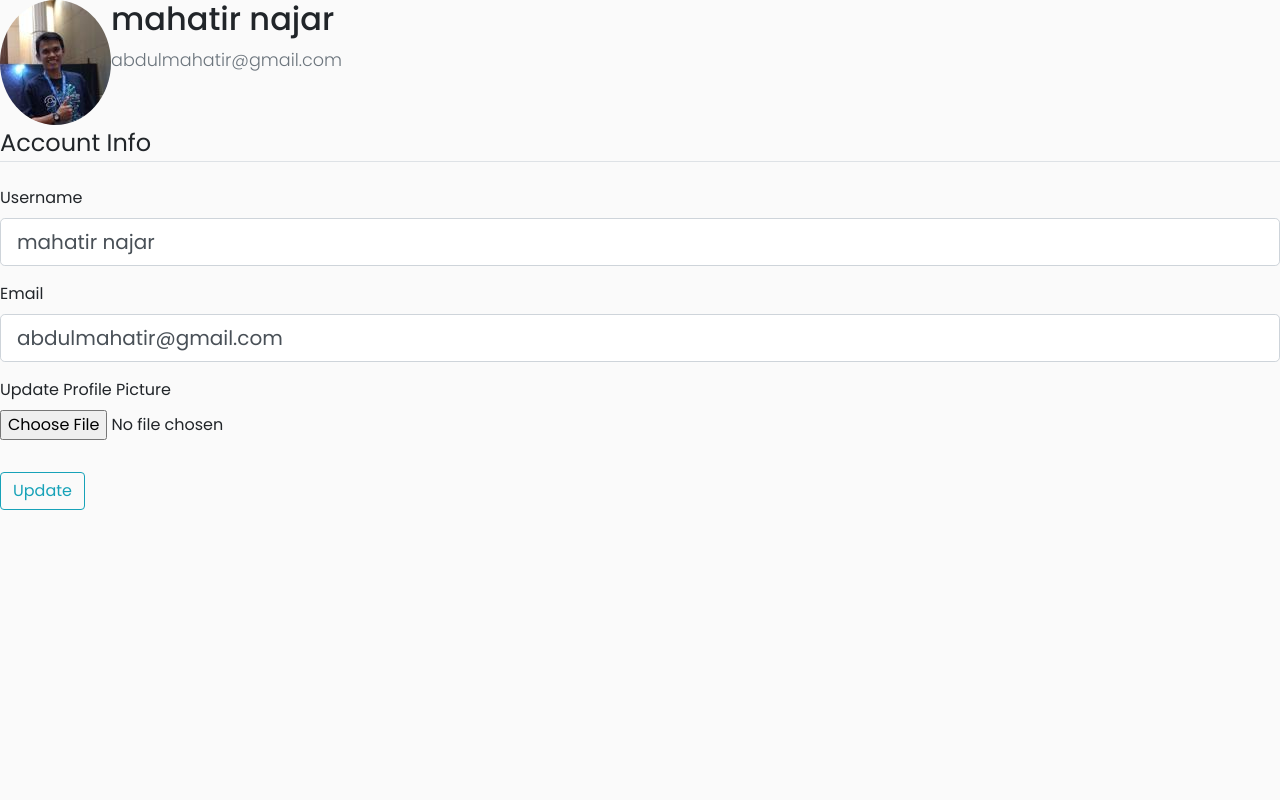
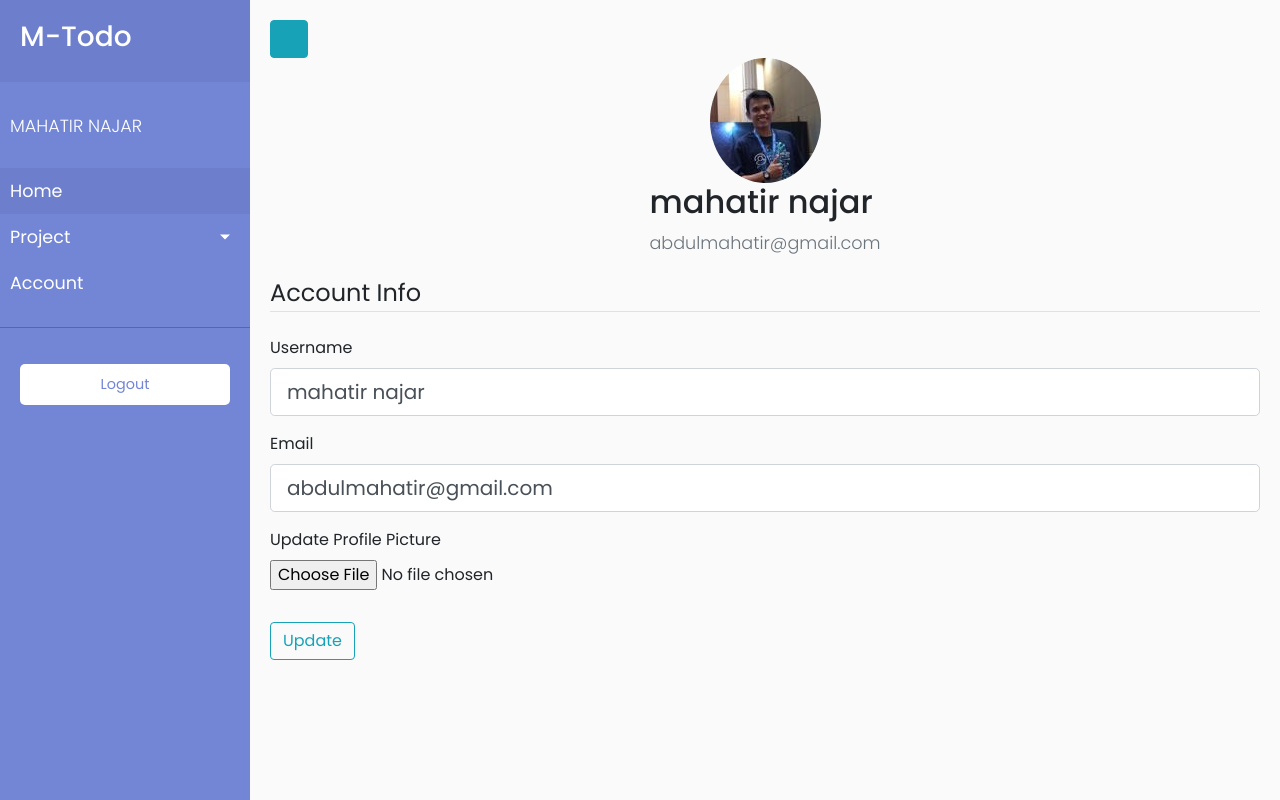
Before and after one commit to mahatirnajar/todaApp, a Flask app: page /account in a window 1280 px wide. Run offline with Flask 2, Linux system fonts and the light colour scheme; a user stored in the database is signed in; data comes from the database, SQL or seed files in the repository; both versions use the stored data as it was after the commit; some libraries are stand-ins or nearby versions; some web fonts are replaced.

Commit message:
styling page

```diff
--- a/todaApp/routes.py
+++ b/todaApp/routes.py
@@ -36,7 +36,7 @@
 @app.route("/logout")
 def logout():
     logout_user()
-    return redirect(url_for('about'))
+    return redirect(url_for('login'))
 
 
 @app.route("/")
@@ -61,7 +61,8 @@
         db.session.add(project)
         db.session.commit()
         return redirect(url_for('home'))
-    return render_template('new-project.html', form=form,  legend='New Project')
+    projects = Project.query.all()
+    return render_template('new-project.html', form=form,  legend='New Project', projects=projects)
 
 @app.route("/project/update/<int:project_id>", methods=['GET', 'POST'])
 @login_required
@@ -78,7 +79,8 @@
         project.due_date = form.due_date.data
         db.session.commit()
         return redirect(url_for('home'))
-    return render_template('new-project.html', form=form,  legend='Update Project')
+    projects = Project.query.all()
+    return render_template('new-project.html', form=form,  legend='Update Project', projects=projects)
 
 
 @app.route("/project/delete/<int:project_id>", methods=['GET', 'POST'])
@@ -88,6 +90,17 @@
     db.session.delete(project)
     db.session.commit()
     return redirect(url_for('home'))
+
+
+@app.route("/project/single/<int:project_id>", methods=['GET', 'POST'])
+@login_required
+def single_project(project_id):
+    tasks= Task.query.filter_by(completed=False, project=project_id).order_by(Task.due_date).all()
+    tasks_complete = Task.query.filter_by(completed=True, project=project_id).order_by(Task.due_date).all()
+    project = Project.query.get_or_404(project_id)
+    projects = Project.query.all()
+    return render_template('project.html', projects=projects, tasks=tasks,
+                            project=project, tasks_complete=tasks_complete)
 
 
 @app.route("/task/new", methods=['GET', 'POST'])
@@ -105,7 +118,8 @@
         db.session.add(tasks)
         db.session.commit()
         return redirect(url_for('home'))
-    return render_template('new-task.html', form=form, legend='New Task')
+    projects = Project.query.all()
+    return render_template('new-task.html', form=form, legend='New Task', projects=projects)
 
 
 @app.route("/task/update/<int:todo_id>", methods=['GET', 'POST'])
@@ -126,7 +140,8 @@
         task.due_date = form.due_date.data
         db.session.commit()
         return redirect(url_for('home'))
-    return render_template('new-task.html', form=form,  legend='Update task')
+    projects = Project.query.all()
+    return render_template('new-task.html', form=form,  legend='Update task', projects=projects)
 
 @app.route("/task/complete/<int:todo_id>", methods=['GET', 'POST'])
 @login_required
@@ -146,10 +161,6 @@
     db.session.commit()
     return redirect(url_for('home'))
 
-
-@app.route("/about")
-def about():
-    return render_template('about.html')
 
 
 def save_picture(form_picture):
@@ -186,7 +197,9 @@
         form.email.data = current_user.email
 
     image_file = url_for('static', filename='img/profile_pict/'+current_user.image_file)
-    return render_template('account.html', image_file=image_file, form=form)
+
+    projects = Project.query.all()
+    return render_template('account.html', image_file=image_file, form=form, projects=projects)
 
 
 def send_reset_email(user):
--- a/todaApp/static/css/style.css
+++ b/todaApp/static/css/style.css
@@ -144,7 +144,10 @@
 /* ---------------------------------------------------
     Home
 ----------------------------------------------------- */
-
+#new-project,
+#new-task,
+#project-single,
+#account,
 #content {
     width: 100%;
     padding: 20px;
@@ -322,12 +325,42 @@
   background-color: #fff
 }
 
+/* ---------------------------------------------------
+    Login
+----------------------------------------------------- */
+.content-section{
+  padding: 20px;
+  display: flex;
+  justify-content: center;
+  align-items: center;
+}
 
 
+/* ---------------------------------------------------
+Account
+----------------------------------------------------- */
+.media-account{
+  display: flex;
+  justify-content: center;
+  align-items: center;
+  flex-direction: column;
+}
 
+/* ---------------------------------------------------
+Single Project
+----------------------------------------------------- */
+.project-info{
+  background-color: white;
+  margin-bottom: 30px;
+  padding: 20px;
+  text-align: center;
+}
 
+.project-info h2{
+  font-weight: 700;
+  font-size: 24px;
 
-
+}
 
 
 
--- a/todaApp/templates/about.html
+++ /dev/null
@@ -1,5 +0,0 @@
-{% extends 'layout.html'%}
-
-{% block content %}
-    Ini About
-{% endblock content%}
--- a/todaApp/templates/account.html
+++ b/todaApp/templates/account.html
@@ -1,7 +1,17 @@
 {% extends "layout.html" %}
 {% block content %}
-    <div class="content-section">
-      <div class="media">
+<div class="wrapper">
+    {% include 'sidebar.html' %}
+    <div id="account">
+        <!-- toggler -->
+        <div class="toggler">
+            <button type="button" id="sidebarCollapse" class="btn btn-info">
+                <i class="fas fa-align-left"></i>
+                <span></span>
+            </button>
+        </div>
+        <!-- batas togler -->
+        <div class="media-account">
             <img class="rounded-circle account-img" src="{{ image_file }}">
             <div class="media-body">
                 <h2 class="account-heading">{{ current_user.username }}</h2>
@@ -54,4 +64,5 @@
             </div>
         </form>
     </div>
+</div>
 {% endblock content %}
--- a/todaApp/templates/register.html
+++ b/todaApp/templates/register.html
@@ -1,6 +1,7 @@
 {% extends "layout.html" %}
 {% block content %}
     <div class="content-section">
+        <div class="inner-content">
             <form method="POST" action="">
                 {{ form.hidden_tag() }}
                 <fieldset class="form-group">
@@ -63,10 +64,12 @@
                     {{ form.submit(class="btn btn-outline-info") }}
                 </div>
             </form>
-    </div>
             <div class="border-top pt-3">
                 <small class="text-muted">
                     Already Have An Account? <a class="ml-2" href="{{ url_for('login') }}">Sign In</a>
                 </small>
             </div>
+        </div>
+    </div>
+
 {% endblock content %}
--- a/todaApp/templates/sidebar.html
+++ b/todaApp/templates/sidebar.html
@@ -10,17 +10,11 @@
             <a href="{{ url_for('home')}}">Home</a>
         </li>
         <li>
-            <a href="{{ url_for('about')}}">About</a>
-        </li>
-        <li>
-            <a href="#">Task</a>
-        </li>
-        <li>
             <a href="#pageSubmenu" data-toggle="collapse" aria-expanded="false" class="dropdown-toggle">Project</a>
             <ul class="collapse list-unstyled" id="pageSubmenu">
                 {% for project in projects %}
                     <li>
-                        <a href="#">{{project.title}}</a>
+                        <a href="{{ url_for('single_project', project_id=project.id)}}">{{project.title}}</a>
                     </li>
                 {% endfor %}
             </ul>
```
Also changed, not shown: todaApp/templates/login.html (+5 -2 lines), todaApp/templates/new-project.html (+11 -1 lines), todaApp/templates/new-task.html (+12 -1 lines), todaApp/templates/project.html (added, +150 -0 lines), todaApp/site.db, todaApp/static/img/profile_pict/7058af13e0f6516f.jpg (renamed from todaApp/static/img/profile_pict/b1fe4ec69871a213.jpg). Lines whose indentation alone changed are shown as unchanged.
